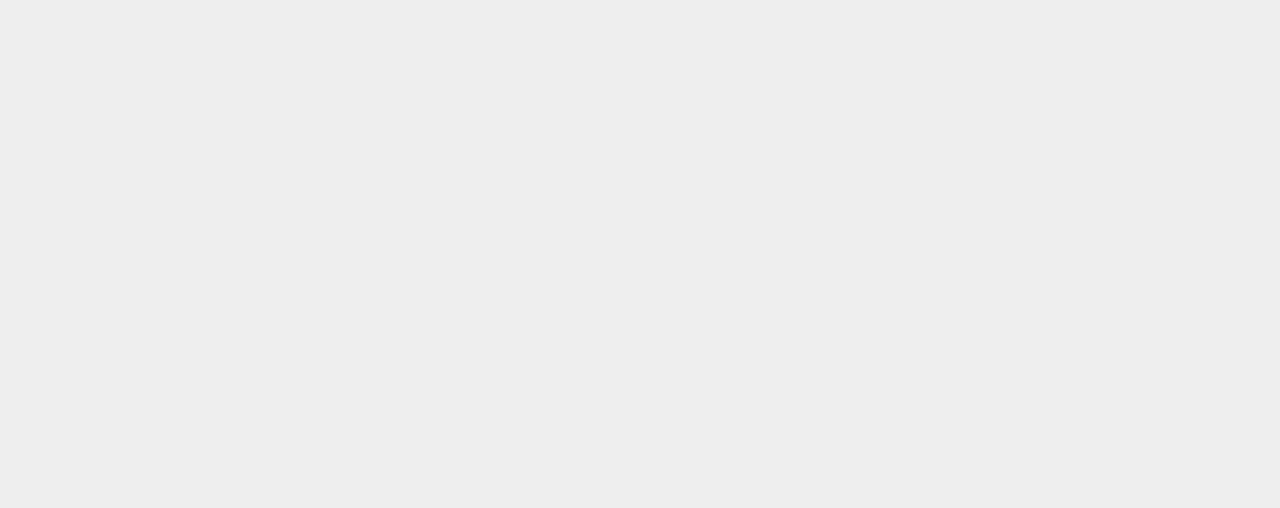
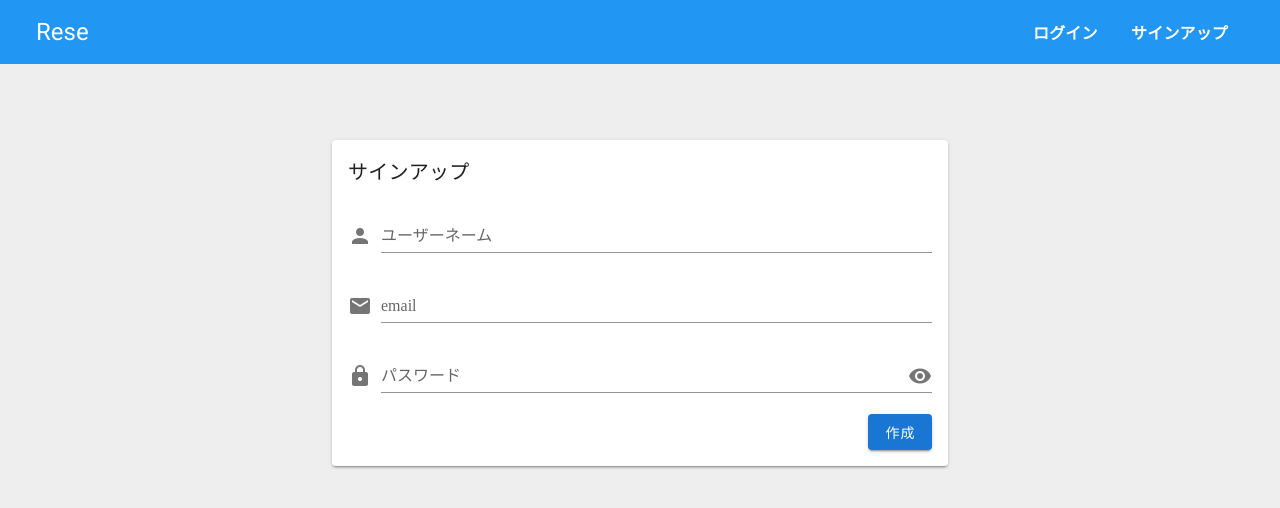
Before and after one commit to shintaro0198/20210509_reservation, a Vue app: page /register in a window 1280 px wide. Shown: the top 508 px of the page. Built offline with nearby package versions, Linux system fonts and the light colour scheme.

Commit message:
varidation追加

```diff
--- a/src/components/Favorites.vue
+++ b/src/components/Favorites.vue
@@ -1,6 +1,7 @@
 <template>
   <div id="favorites">
     <p class="font-weight-bold gothic-h6">お気に入り店舗</p>
+    <p v-if="restaurantList.length===0">お気に入り情報はありません</p>
     <v-row class="mx-auto">
       <v-col class="mx-auto" v-for="item in restaurantList" :key="item.id">
         <v-card width="230px">
--- a/src/components/HeaderAuth.vue
+++ b/src/components/HeaderAuth.vue
@@ -12,7 +12,7 @@
         </v-toolbar-title>
         <v-toolbar-items class="white--text">
           <v-btn text color="white"  class="text-subtitle-1 font-weight-bold" @click="$router.push('/login')">ログイン</v-btn>
-          <v-btn text color="white"  class="text-subtitle-1 font-weight-bold" @click="$router.push('/signup')">サインアップ</v-btn>
+          <v-btn text color="white"  class="text-subtitle-1 font-weight-bold" @click="$router.push('/register')">サインアップ</v-btn>
         </v-toolbar-items>
       </v-layout>
     </v-toolbar>
--- a/src/components/MyReview.vue
+++ b/src/components/MyReview.vue
@@ -1,6 +1,7 @@
 <template>
   <div id="review">
     <p class="font-weight-bold gothic-h6">レビュー</p>
+    <p v-if="reviewList.length===0">あなたの投稿したレビューはありません</p>
     <div v-for="item in reviewList" :key="item.id">
       <div class="font-weight-bold"><span class="mr-3">{{item.userName}}</span><span>{{item.restaurantName}}</span></div>
       <v-layout justify-space-between>
--- a/src/components/Reservation.vue
+++ b/src/components/Reservation.vue
@@ -3,7 +3,8 @@
     <p class="gothic-h6 font-weight-bold">
       予約状況
     </p>
-    <v-card color="blue white--text" v-for="(item,index) in list" class="mb-10" :key="item.reservationId">
+    <p v-if="reservationList.length===0">予約情報はありません</p>
+    <v-card color="blue white--text" v-for="(item,index) in reservationList" class="mb-10" :key="item.reservationId">
       <template>
         <v-card-title class="mb-3">
           <v-icon class="mr-5 white--text">mdi-clock-time-four-outline
@@ -63,7 +64,7 @@ import axios from 'axios'
 export default {
   data(){
     return{
-      list : [],
+      reservationList : [],
       showVerification : false
     }
   },
@@ -93,7 +94,7 @@ export default {
             })
           })
         })).then(()=>{
-        this.list.sort((a,b)=>{
+        this.reservationList.sort((a,b)=>{
           return a.reservationId - b.reservationId
         })
       })
--- a/src/router/index.js
+++ b/src/router/index.js
@@ -2,7 +2,7 @@ import Vue from 'vue'
 import VueRouter from 'vue-router'
 import store from '../store/index'
 import Home from '../views/Home.vue'
-import Signup from '../views/Signup.vue'
+import Register from '../views/Register.vue'
 import Login from '../views/Login.vue'
 import Thanks from '../views/Thanks.vue'
 import Mypage from '../views/Mypage.vue'
@@ -21,9 +21,9 @@ const routes = [
     }
   },
   {
-    path: '/signup',
-    name: 'Signup',
-    component: Signup
+    path: '/register',
+    name: 'Register',
+    component: Register
   },
   {
     path: '/login',
--- a/src/views/Login.vue
+++ b/src/views/Login.vue
@@ -8,10 +8,10 @@
         </v-card-title>
         <v-card-text>
           <v-form>
-            <v-text-field type="email" label="email" prepend-icon="mdi-email" v-model="email"></v-text-field>
+            <v-text-field type="email" label="email" prepend-icon="mdi-email" v-model="email" :rules="rules.emailRules"></v-text-field>
             <v-text-field :type="show? 'password':'text' " label="パスワード"
             :append-icon="show? 'mdi-eye':'mdi-eye-off'"
-            @click:append="show = !show" prepend-icon="mdi-lock" v-model="password"></v-text-field>
+            @click:append="show = !show" prepend-icon="mdi-lock" v-model="password" :rules="rules.passwordRules"></v-text-field>
           </v-form>
           <v-btn color="primary" class="d-block ml-auto" @click="login">ログイン</v-btn>
         </v-card-text>
@@ -27,7 +27,17 @@ export default {
     return{
       show : true,
       email : "",
-      password : ""
+      password : "",
+      rules:{
+        emailRules:[
+          v => !!v || '',
+          v => /^[a-zA-Z0-9.!#$%&'*+/=?^_`{|}~-]+@[a-zA-Z0-9]+(?:\.[a-zA-Z0-9-]+)*$/.test(v) || '有効なメールアドレスを入力してください'
+        ],
+        passwordRules:[
+          v => !!v || '',
+          v => /^(?=.*?[a-z])(?=.*?[A-Z])[a-zA-Z0-9!#$%&'*+/=?^_\\d]{8,20}$/.test(v) || '半角の大文字/小文字を含んだ8文字以上20文字以下の文字列を入力してください'
+        ]
+      }
     }
   },
   components:{
@@ -35,10 +45,14 @@ export default {
   },
   methods:{
     login(){
-      this.$store.dispatch('login',{
+      if(this.email!=="",this.password!==""){
+        this.$store.dispatch('login',{
         email : this.email,
         password : this.password
       })
+      } else{
+        alert('入力されていない項目があります')
+      }
     }
   }
 }
--- a/src/views/Mypage.vue
+++ b/src/views/Mypage.vue
@@ -14,12 +14,10 @@
         <v-col cols="10" xl="6"  md="6" class="ml-xl-auto ml-md-auto mx-auto  mx-xl-0 mx-md-0">
           <Favorites></Favorites>
         </v-col>
-      </v-row>
-      <div>
         <v-col cols="10" xl="5" md="5" class="mr-xl-auto mr-md-auto mx-auto mx-xl-0 mx-md-0">
           <MyReview></MyReview>
         </v-col>
-      </div>
+      </v-row>
     </div>
   </div>
 </template>
--- /dev/null
+++ b/src/views/Register.vue
@@ -0,0 +1,82 @@
+<template>
+  <div id="signup">
+    <HeaderAuth></HeaderAuth>
+    <v-col cols="9" xl="6" md="6" class="mt-16 mx-auto">
+      <v-card>
+        <v-card-title>
+          サインアップ
+        </v-card-title>
+        <v-card-text>
+          <v-form>
+            <v-text-field type="text" prepend-icon="mdi-account" label="ユーザーネーム" v-model="name" :rules="rules.userNameRules">
+            </v-text-field>
+            <v-text-field type="email"
+            prepend-icon="mdi-email" label="email" v-model="email" :rules="rules.emailRules">
+            </v-text-field>
+            <v-text-field :type="show? 'password': 'text'" prepend-icon="mdi-lock"
+            :append-icon="show? 'mdi-eye':'mdi-eye-off'"
+            @click:append="show = !show" label="パスワード" v-model="password" :rules="rules.passwordRules">
+            </v-text-field>
+          </v-form>
+          <v-btn class="d-block ml-auto" color="primary" @click="signup">作成</v-btn>
+        </v-card-text>
+      </v-card>
+    </v-col>
+  </div>
+</template>
+
+<script>
+import axios from 'axios'
+import HeaderAuth from '../components/HeaderAuth'
+export default {
+  data(){
+    return {
+      show : true,
+      name : "",
+      email : "",
+      password : "",
+      rules:{
+        userNameRules:[
+          v => !!v || '',
+          v => (!!v && 6 <= v.length && 12 >=v.length) || `6文字以上12文字以下で入力してください`
+        ],
+        emailRules:[
+          v => !!v || '',
+          v => /^[a-zA-Z0-9.!#$%&'*+/=?^_`{|}~-]+@[a-zA-Z0-9]+(?:\.[a-zA-Z0-9-]+)*$/.test(v) || '有効なメールアドレスを入力してください'
+        ],
+        passwordRules:[
+          v => !!v || '',
+          v => /^(?=.*?[a-z])(?=.*?[A-Z])[a-zA-Z0-9!#$%&'*+/=?^_\\d]{8,20}$/.test(v) || '半角の大文字/小文字を含んだ8文字以上20文字以下の文字列を入力してください'
+        ]
+      }
+    }
+  },
+  components:{
+    HeaderAuth,
+  },
+  methods:{
+    signup(){
+      if(this.name!==""&&this.email!==""&&this.password!==""){
+        axios.post('https://thawing-sea-60162.herokuapp.com/api/register',{
+        name : this.name,
+        email : this.email,
+        password : this.password
+        })
+        .then((response)=>{
+          console.log(response)
+          this.$router.push('/thanks')
+        })
+        .catch((error)=>{
+          console.log(error)
+        })
+      } else{
+        alert('入力されていない項目があります')
+      }
+    }
+  }
+}
+</script>
+
+<style>
+
+</style>
--- a/src/views/Signup.vue
+++ /dev/null
@@ -1,72 +0,0 @@
-<template>
-  <div id="signup">
-    <HeaderAuth></HeaderAuth>
-    <v-col cols="9" xl="6" md="6" class="mt-16 mx-auto">
-      <v-card>
-        <v-card-title>
-          サインアップ
-        </v-card-title>
-        <v-card-text>
-          <v-form>
-            <v-text-field type="text" prepend-icon="mdi-account" label="ユーザーネーム" v-model="name" :rules="rules">
-            </v-text-field>
-            <v-text-field type="email"
-            prepend-icon="mdi-email" label="email" v-model="email" :rules="emailRules">
-            </v-text-field>
-            <v-text-field :type="show? 'password': 'text'" prepend-icon="mdi-lock"
-            :append-icon="show? 'mdi-eye':'mdi-eye-off'"
-            @click:append="show = !show" label="パスワード" v-model="password" :rules="rules">
-            </v-text-field>
-          </v-form>
-          <v-btn class="d-block ml-auto" color="primary" @click="signup">作成</v-btn>
-        </v-card-text>
-      </v-card>
-    </v-col>
-  </div>
-</template>
-
-<script>
-import axios from 'axios'
-import HeaderAuth from '../components/HeaderAuth'
-export default {
-  data(){
-    return {
-      show : true,
-      name : "",
-      email : "",
-      password : "",
-      rules: [
-        v => !!v || '',
-        v => (!!v && 6 <= v.length && 12 >=v.length) || `6文字以上12文字以下で入力してください`
-      ],
-      emailRules: [
-        v => !!v || '',
-        v => /.+@.+\..+/.test(v) || '有効なメールアドレスを入力してください'
-      ]
-    }
-  },
-  components:{
-    HeaderAuth,
-  },
-  methods:{
-    signup(){
-      axios.post('https://thawing-sea-60162.herokuapp.com/api/register',{
-        name : this.name,
-        email : this.email,
-        password : this.password
-      })
-      .then((response)=>{
-        console.log(response)
-        this.$router.push('/thanks')
-      })
-      .catch((error)=>{
-        console.log(error)
-      })
-    }
-  }
-}
-</script>
-
-<style>
-
-</style>
```
